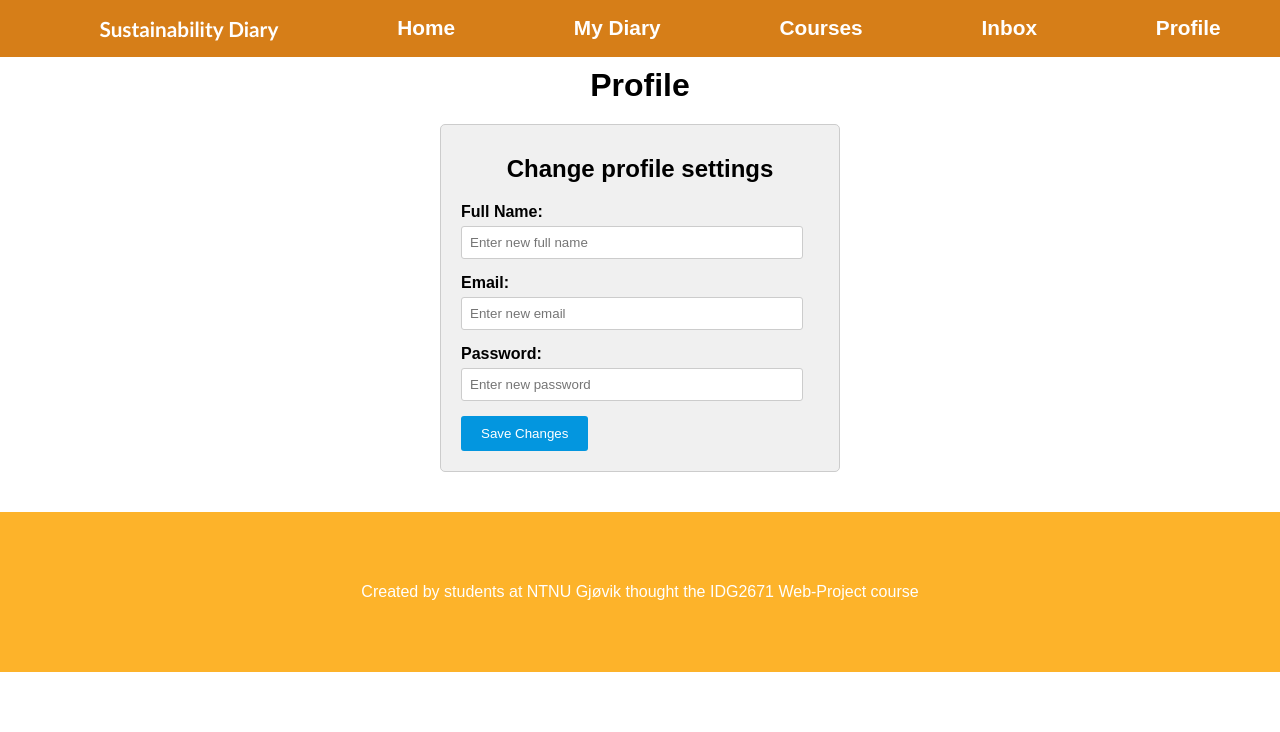
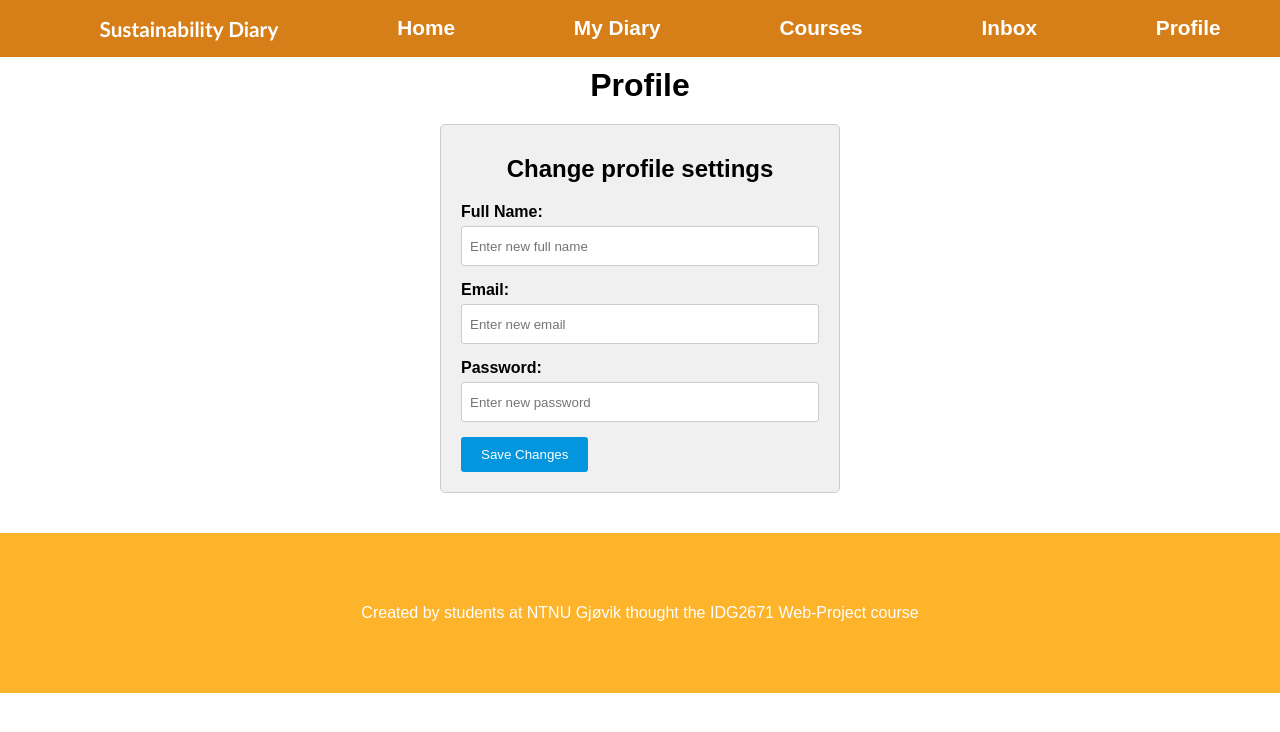
Before and after one commit to AndrChr0/Web-Prosjekt-Gruppe-2, a React (Vite) app in the folder front-end/: page /profile in a window 1280 px wide. Shown: the top 732 px of the page. Built offline with nearby package versions, Linux system fonts and the light colour scheme.

Commit message:
Sprint8_Login_Edgar

```diff
--- a/front-end/src/assets/styles/profile.css
+++ b/front-end/src/assets/styles/profile.css
@@ -27,7 +27,8 @@ h1 {
   }
 
   .profile-field input {
-    width: calc(100% - 16px); /* Adjust input width */
+    width: 100%;
+    height: 40px;
     padding: 8px;
     border: 1px solid #ccc;
     border-radius: 3px;
```
